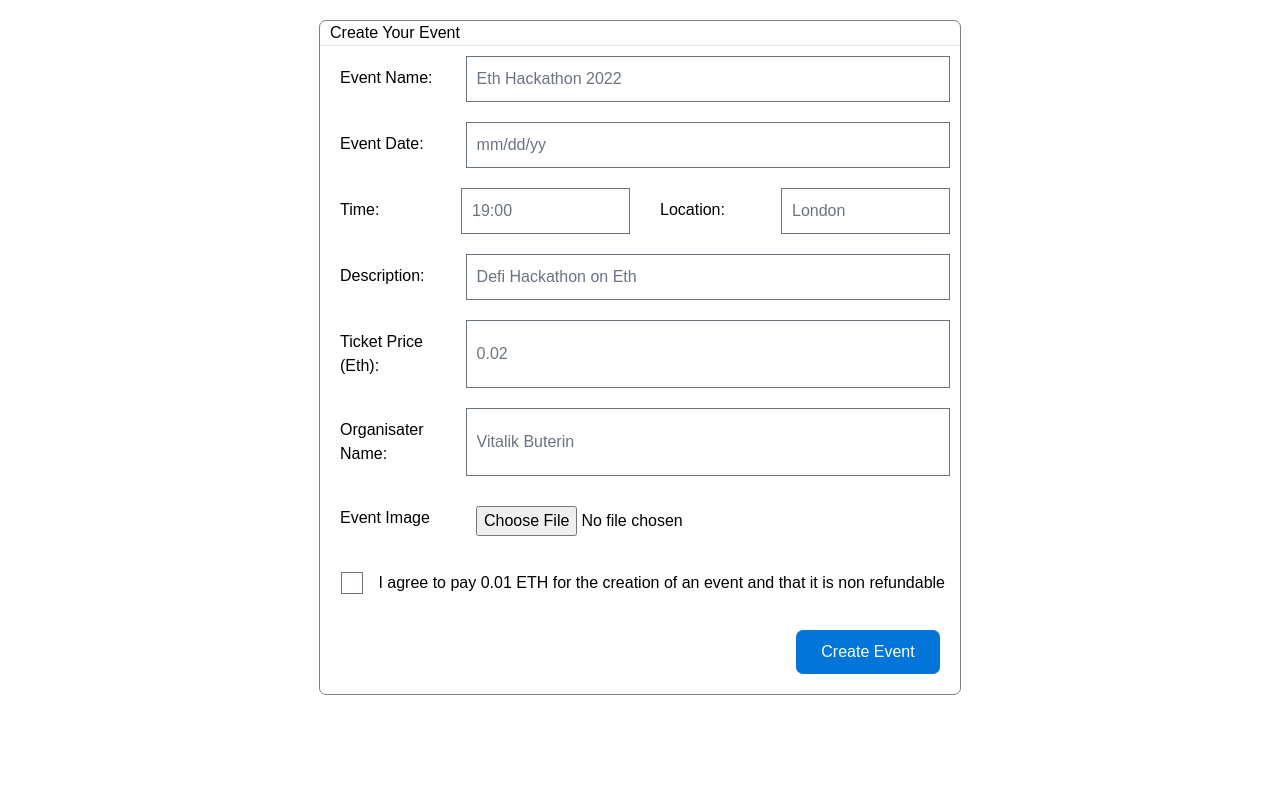
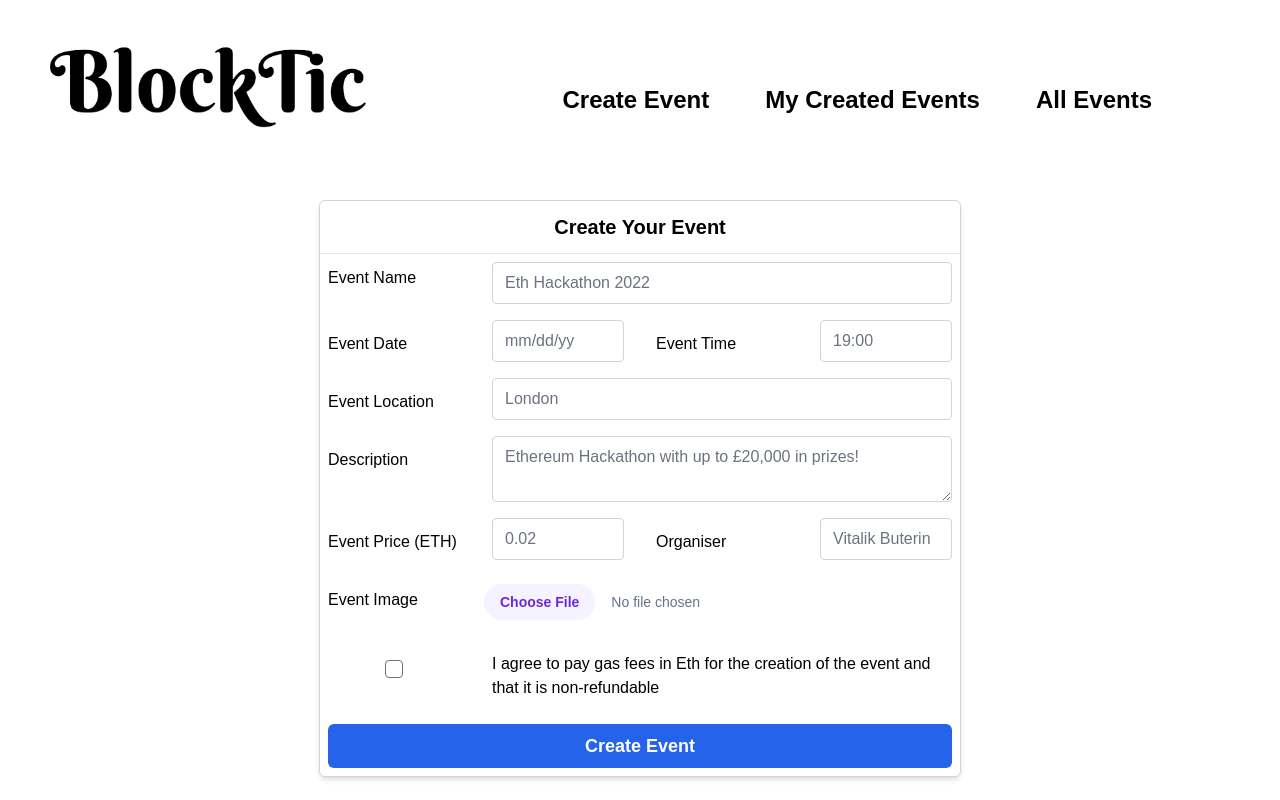
Before and after one commit to encode-g16/final-project-frontend, a React (Create React App) app: page /create-event in a window 1280 px wide. Built offline with nearby package versions, Linux system fonts and the light colour scheme.

Commit message:
updates create-event route, deletes old event form

```diff
--- a/src/App.tsx
+++ b/src/App.tsx
@@ -1,14 +1,12 @@
-import CreateEvent from './pages/CreateEvent';
 import Event from './pages/Event';
 import Home from './pages/Home'
-import CreateEventNew from './pages/CreateEventNew';
+import CreateEvent from './pages/CreateEvent'
 
 import {
   BrowserRouter as Router,
   Switch,
   Route,
 } from "react-router-dom";
-
 
 export default function App() {
   return (
@@ -17,9 +15,6 @@ export default function App() {
         <Switch>
           <Route exact path="/create-event">
             <CreateEvent />
-          </Route>
-          <Route exact path="/create-event-new">
-            <CreateEventNew />
           </Route>
           <Route path="/events/:id">
             <Event />
--- a/src/pages/CreateEvent.tsx
+++ b/src/pages/CreateEvent.tsx
@@ -1,105 +1,17 @@
 import React from 'react'
-import { useForm } from 'react-hook-form';
+import Header from '../components/Header';
+import CreateEventForm from '../components/CreateEventForm';
 
-type FormData = {
-    eventName: string;
-    date: string;
-    time: string;
-    location: string;
-    description: string;
-    price:number;
-    organiser:string;
-    file: File;
-    checkbox: boolean;
+
+export default function CreateEventNew() {
+  return (
+    <div>
+        <header>
+            <Header/>
+        </header>
+        <div>
+            <CreateEventForm/>
+        </div>
+    </div>
+  )
 }
-
-export default function CreateEvent() {
-    const { register, handleSubmit, formState: { errors } } = useForm<FormData>();
-    const onSubmit = handleSubmit((data) => {
-        console.log(JSON.stringify(data));
-    })
-
-    return (
-        <div className="create-event-form">
-            <form onSubmit={onSubmit}>
-                <h1>Create Your Event</h1>
-                <hr/>
-                <div className="flex-container">
-                    <div className="item-full-width">
-                        <label htmlFor="event-name">Event Name:</label>
-                        <input id="event-name" {...register("eventName", { required: true })} placeholder="Eth Hackathon 2022"/>
-                    </div>
-                    {errors.eventName?.type === 'required' && <p className="error">First name is required</p>}
-                    <div className="item-full-width">
-                        <label>Event Date:</label>
-                        <input {...register("date" , { required: true, maxLength: 8 })} placeholder="mm/dd/yy"/>
-                    </div>
-                    {errors.date?.type === 'required' && <p className="error">Date is required</p>}
-                    {errors.date?.type === 'maxLength' && <p className="error">Must be 8 characters i.e. "01/01/20"</p>}
-                </div>
-                <div className='flex-container-half'>
-                    <div className="item-half-width">
-                        <label>Time:</label>
-                        <input {...register("time" ,{ required: true })} placeholder="19:00"/>
-                    </div>
-                    {errors.time?.type === 'required' && <p className="error">Time is required</p>}
-                    <div className="item-half-width">
-                        <label>Location:</label>
-                        <input {...register("location",{ required: true })} placeholder="London"/>
-                    </div>
-                    {errors.location?.type === 'required' && <p className="error">Location is required</p>}
-                </div>
-                <div className="flex-container">
-                    <div className="item-full-width">
-                        <label>Description:</label>
-                        <input {...register("description",{ required: true })} placeholder="Defi Hackathon on Eth"/>
-                    </div>
-                    {errors.description?.type === 'required' && <p className="error">Description is required</p>}
-                    <div className="item-full-width">
-                        <label>Ticket Price (Eth):</label>
-                        <input type="number" {...register("price",{ required: true })} placeholder="0.02" min="0" step=".01"/>
-                    </div>
-                    {errors.price?.type === 'required' && <p className="error">Price is required</p>}
-                    <div className="item-full-width">
-                        <label>Organisater Name:</label>
-                        <input {...register("organiser",{ required: true })} placeholder="Vitalik Buterin"/>
-                    </div>
-                    {errors.organiser?.type === 'required' && <p className="error">Organiser is required</p>}
-                    <div className="item-full-width">
-                        <label>Event Image</label>
-                        <input className="custom-upload" {...register("file",{ required: true })} type="file" id="file" name="file"/>
-                    </div>
-                    {errors.file?.type === 'required' && <p className="error">File is required</p>}
-                    <div className="item-full-width-checkbox">
-                        <input className="checkbox" {...register("checkbox",{ required: true })} type="checkbox" id="checkbox" name="checkbox" value="1"/>
-                        <label htmlFor="checkbox">I agree to pay 0.01 ETH for the creation of an event and that it is non refundable</label>
-                    </div>
-                    {errors.checkbox?.type === 'required' && <p className="error">You must agree to the declaration</p>}
-                </div>
-                <div className="flex-container-buttons">
-                    <button type="submit" className="button-submit">Create Event</button>
-                </div>
-
-           </form>
-        </div>
-      )
-/*
-  return (
-    <form onSubmit={onSubmit}>
-        <div>
-            <label htmlFor="firstName">First Name</label>
-            <input {...register("firstName",{required: true})} id="firstName" name="firstName" type="text" />
-        </div>
-        <div>
-            <label htmlFor="lastName">First Name</label>
-            <input {...register("lastName",{required: true})} id="lastName" name="lastName" type="text" />
-        </div>
-        <div>
-            <label htmlFor="age">Age</label>
-            <input {...register("age",{required: true})} id="age" name="age" type="text" />
-        </div>
-        <button type="submit">Save</button>
-    </form>
-  )
-  */
-}
--- a/src/pages/CreateEventNew.tsx
+++ /dev/null
@@ -1,17 +0,0 @@
-import React from 'react'
-import Header from '../components/Header';
-import CreateEventForm from '../components/CreateEventForm';
-
-
-export default function CreateEventNew() {
-  return (
-    <div>
-        <header>
-            <Header/>
-        </header>
-        <div>
-            <CreateEventForm/>
-        </div>
-    </div>
-  )
-}
```
